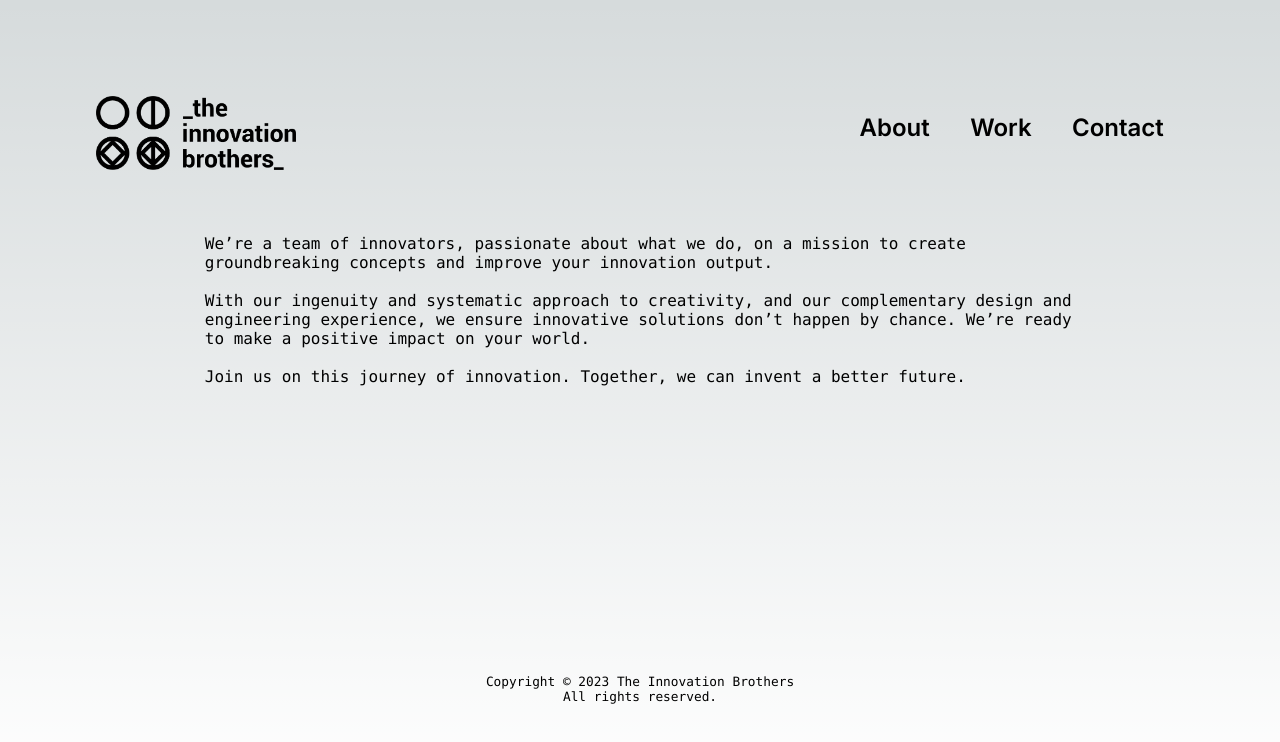
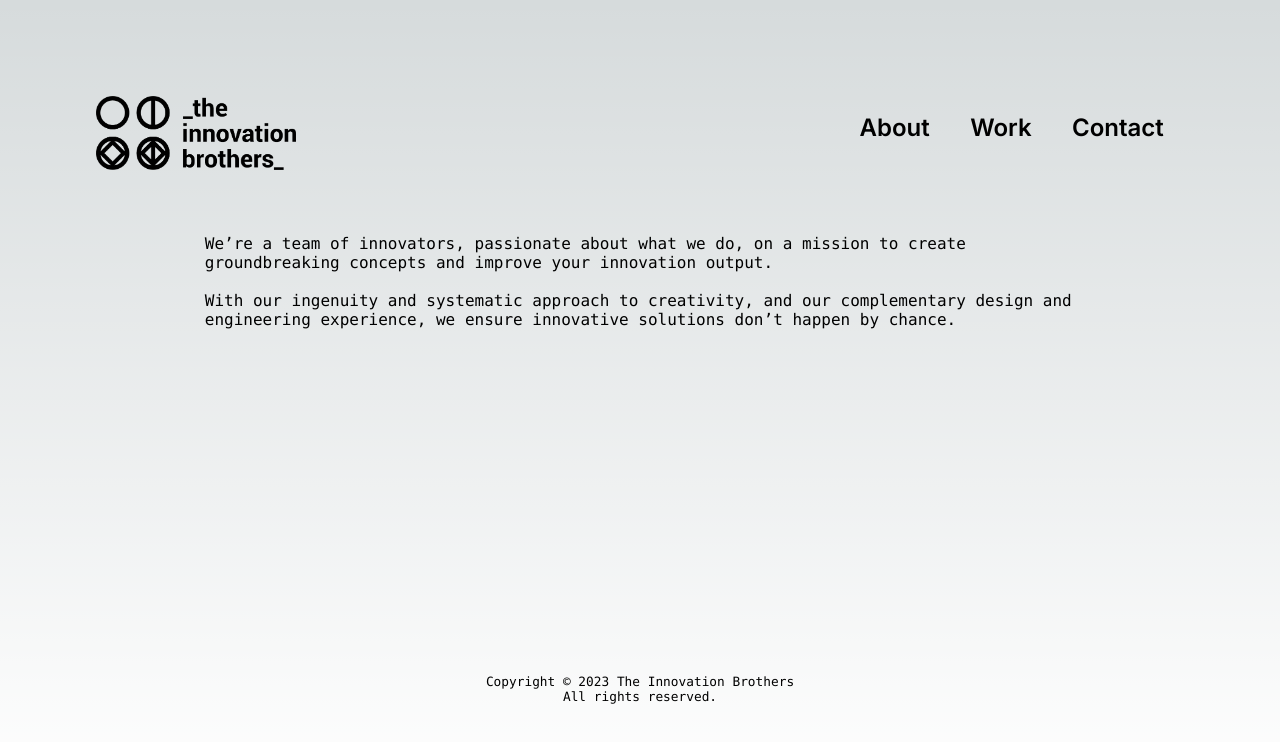
Before and after one commit to industriousparadigm/innovbros-nextgen, a Next.js app: page /about in a window 1280 px wide. Shown: the top 742 px of the page. Built offline with nearby package versions, Linux system fonts and the light colour scheme.

Commit message:
Update about.tsx
we made changes to the text

```diff
--- a/pages/about.tsx
+++ b/pages/about.tsx
@@ -7,21 +7,11 @@ export default function About() {
       <div className={styles.basicCenter}>
         <div className={styles.pageContent}>
           <p className={styles.description}>
-            We’re a team of innovators, passionate about what we do, on a
-            mission to create groundbreaking concepts and improve your
-            innovation output.
+            We’re a team of innovators, passionate about what we do, on a mission to create groundbreaking concepts and improve your innovation output.
           </p>
           <br />
           <p className={styles.description}>
-            With our ingenuity and systematic approach to creativity, and our
-            complementary design and engineering experience, we ensure
-            innovative solutions don’t happen by chance. We’re ready to make a
-            positive impact on your world.
-          </p>
-          <br />
-          <p className={styles.description}>
-            Join us on this journey of innovation. Together, we can invent a
-            better future.
+            With our ingenuity and systematic approach to creativity, and our complementary design and engineering experience, we ensure innovative solutions don’t happen by chance.
           </p>
         </div>
       </div>
```
